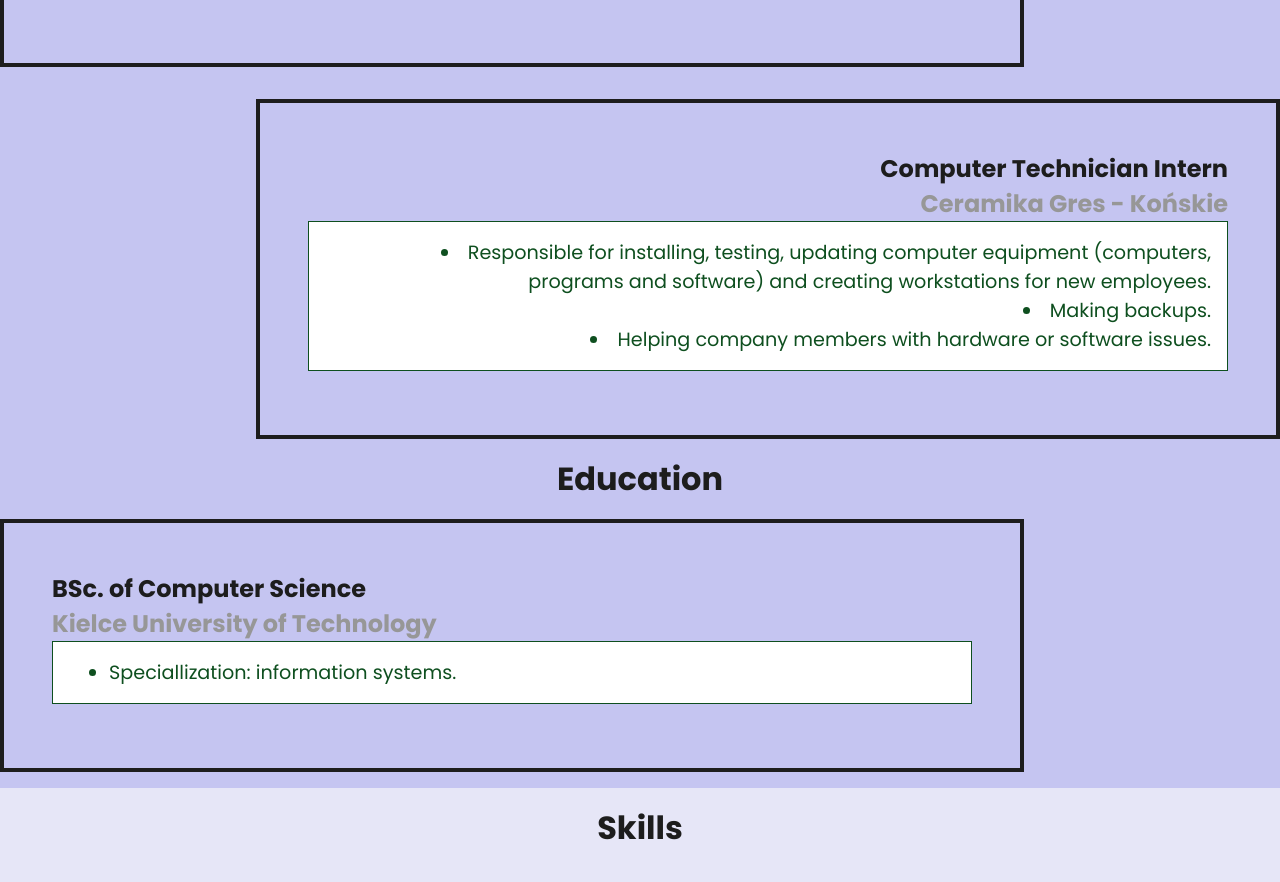
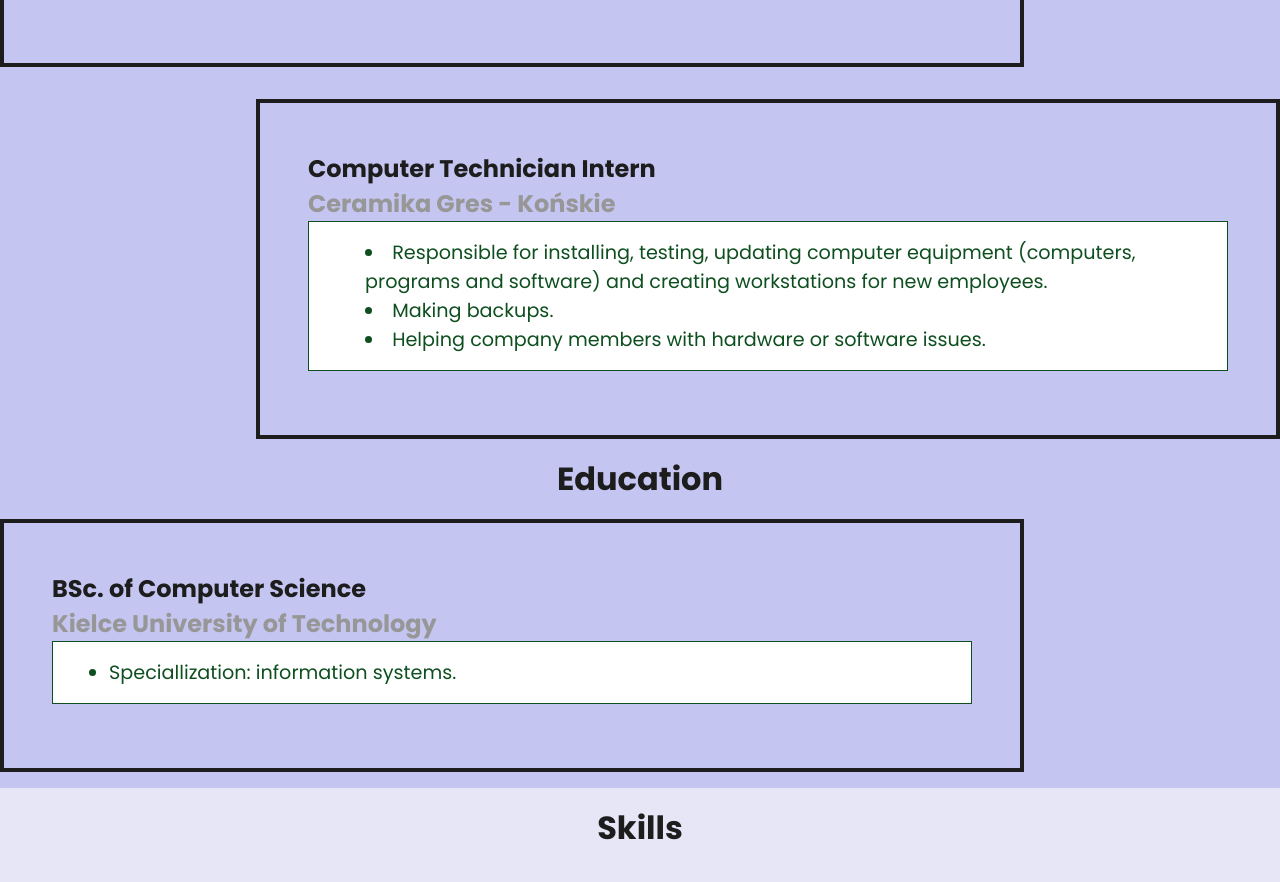
Before and after one commit to hubert123490/portfolio, a React (Create React App) app: page /#/about in a window 1280 px wide. Shown: the part 938-1820 px from the top of the page. Built offline with nearby package versions, Linux system fonts and the light colour scheme.

Commit message:
Align text to left in WorkExperience

```diff
--- a/src/components/About/WorkExperience.module.scss
+++ b/src/components/About/WorkExperience.module.scss
@@ -33,7 +33,6 @@
 
 .right-align {
   align-self: flex-end;
-  text-align: right;
   border-left: 4px solid $dark;
   border-right: none;
 
```
